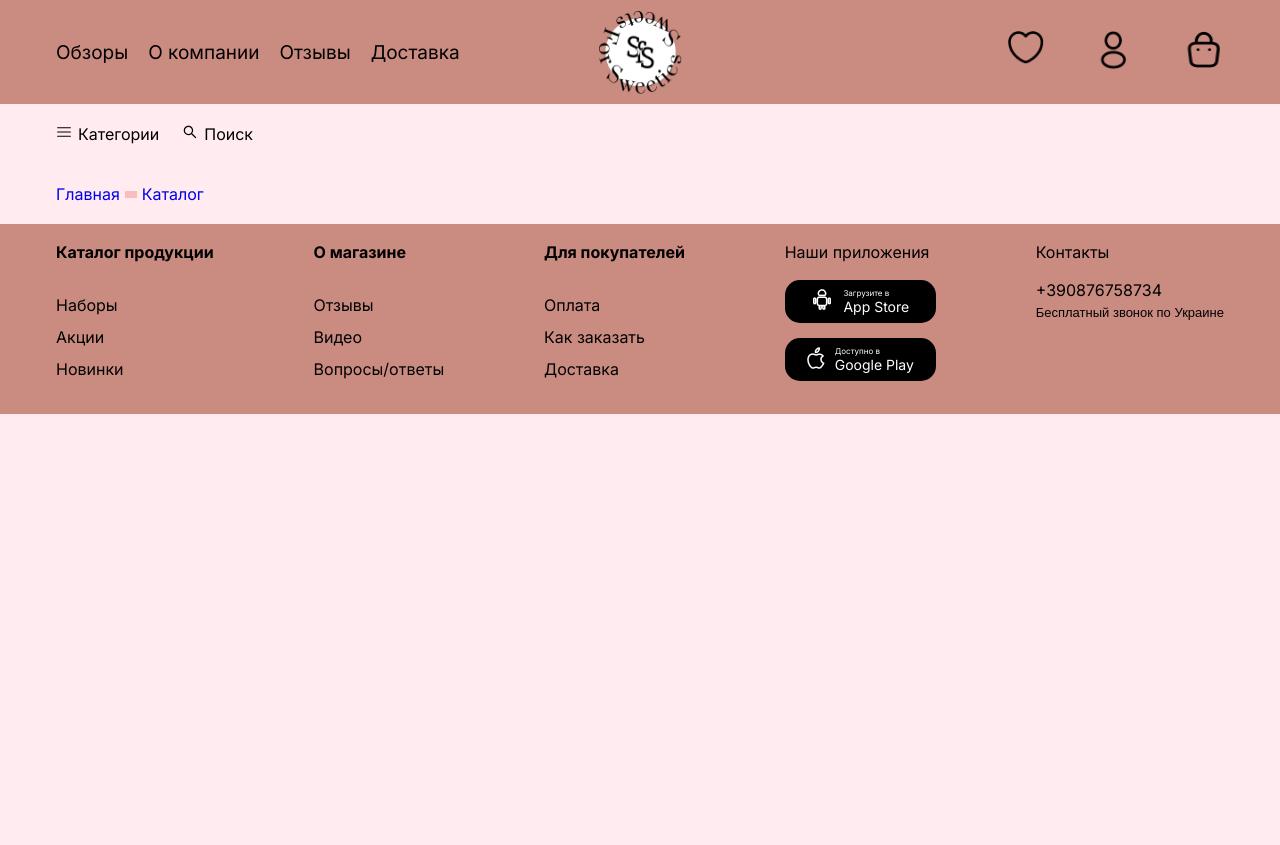
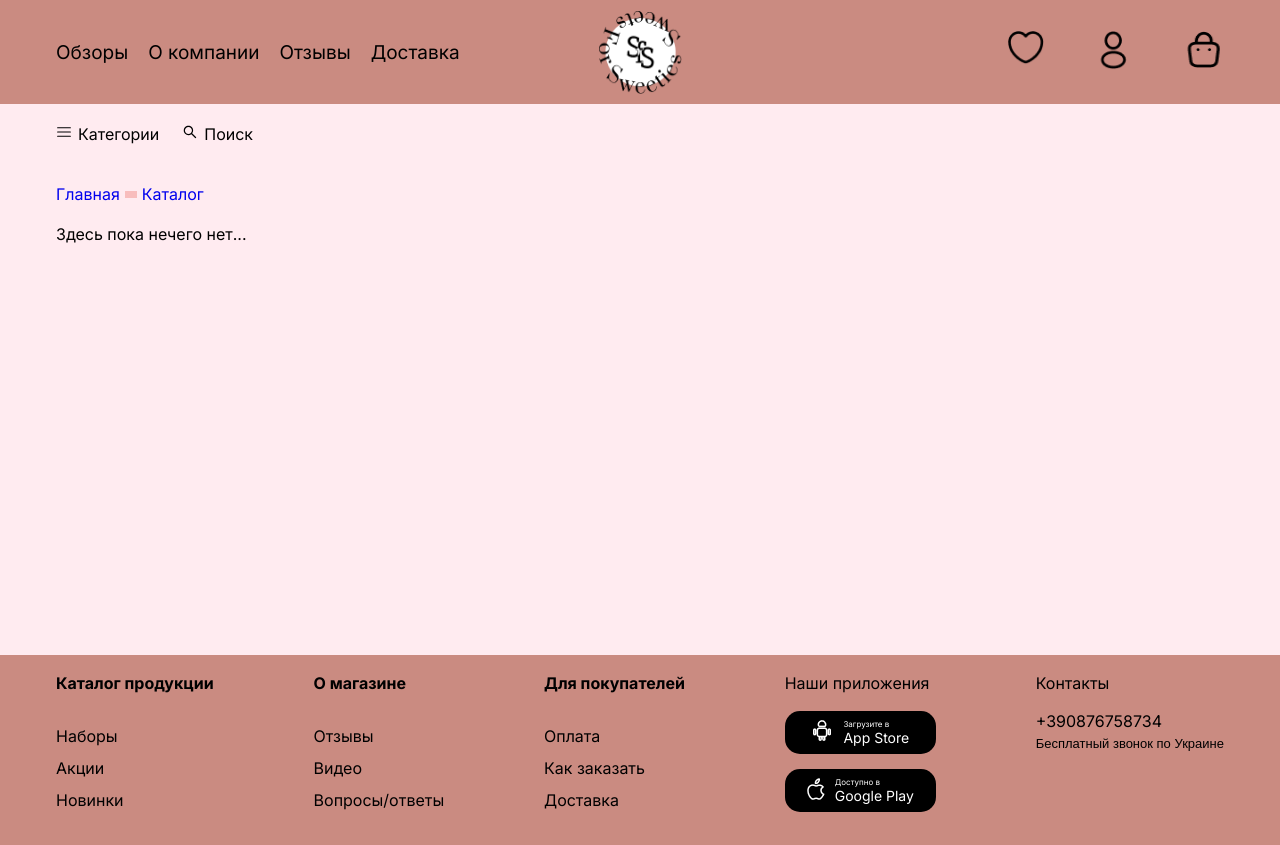
Before and after one commit to kestenbaum/Cakes-shop, a Next.js app in the folder client/: page /catalog in a window 1280 px wide. Before the commit the page ends 800 px from the top, so only its background shows below. Built offline with nearby package versions, Linux system fonts and the light colour scheme.

Commit message:
--update catalog page: update styles/main page

```diff
--- a/client/src/app/catalog/page.tsx
+++ b/client/src/app/catalog/page.tsx
@@ -24,6 +24,10 @@ const Page:FC = () => {
                     <div className={styles.colorBlock}></div>
                     <Link href={"/catalog"}>Каталог</Link>
                 </div>
+
+            </div>
+            <div className={styles.main__block}>
+                Здесь пока нечего нет...
             </div>
         </section>
     );
--- a/client/src/styles/Catalog.module.css
+++ b/client/src/styles/Catalog.module.css
@@ -42,3 +42,9 @@
     align-items: center;
     gap: 5px;
 }
+
+/* main page */
+.main__block {
+    height: 100%;
+    min-height: calc(100vh - 104px - 265px);
+}
```
Also changed, not shown: client/src/app/page.tsx (+7 -1 lines), client/src/styles/MainPage.module.css (+10 -0 lines).
